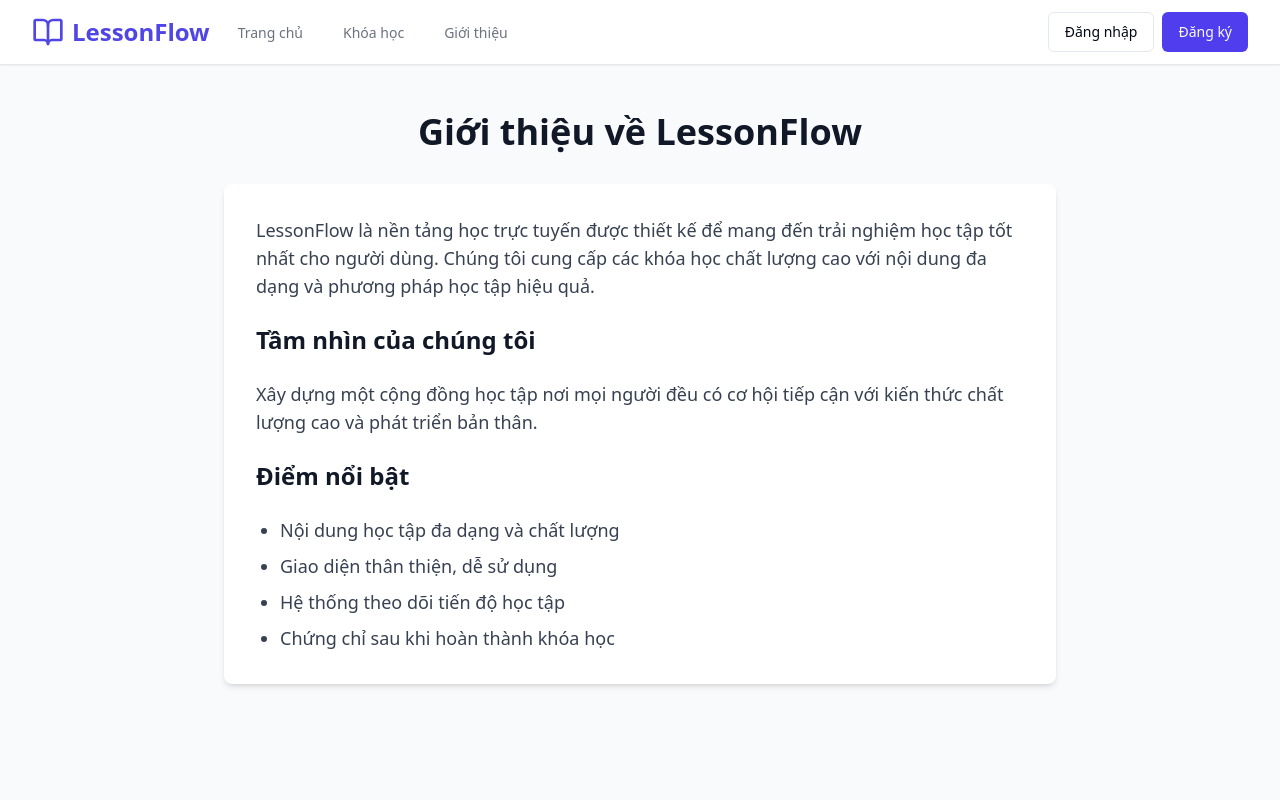
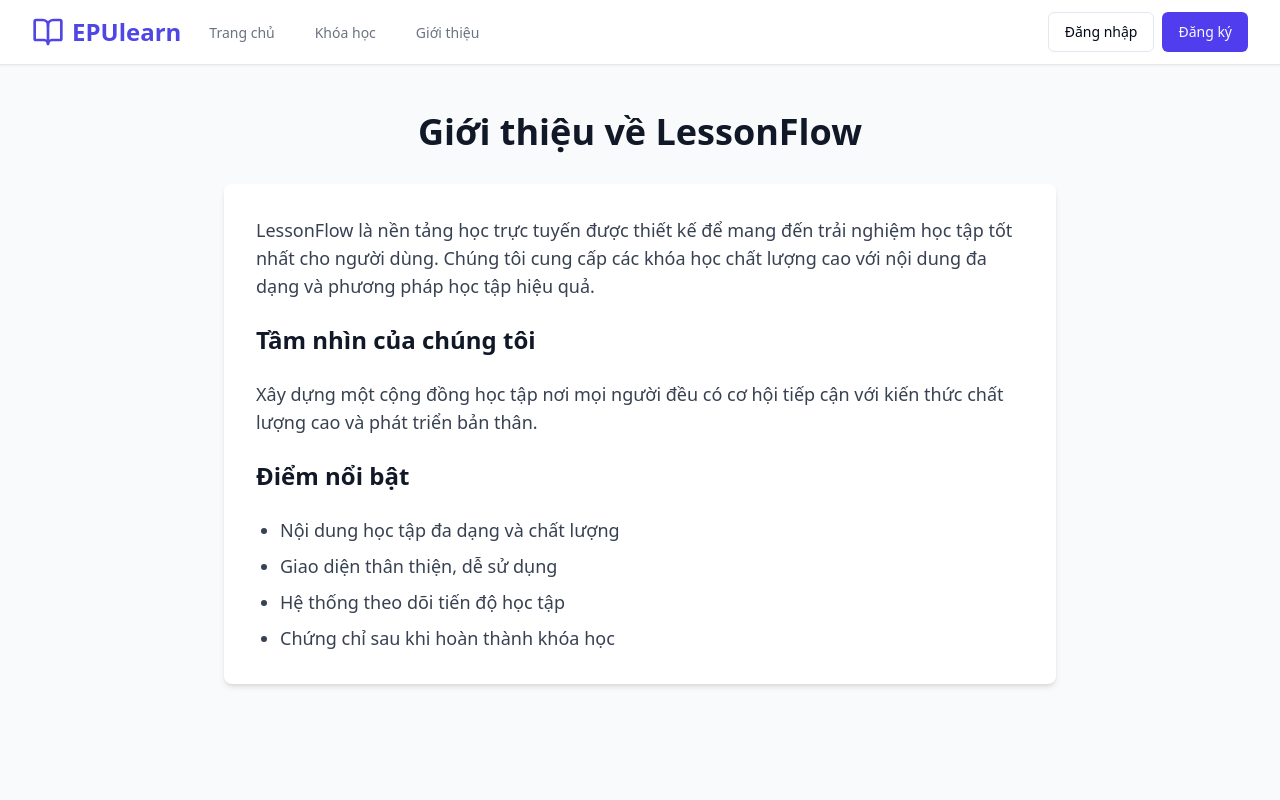
Before and after one commit to tuananh6614/lesson-flow-platform-70-0ec7480a, a React (Vite) app: page /about in a window 1280 px wide. Shown: the top 800 px of the page. Built offline with nearby package versions, Linux system fonts and the light colour scheme.

Commit message:
Rename project to EPUlearn
Rename project name in relevant files.

```diff
--- a/src/components/ui/NavBar.tsx
+++ b/src/components/ui/NavBar.tsx
@@ -41,7 +41,7 @@ export default function NavBar() {
               <Link to="/" className="flex items-center space-x-2">
                 <BookOpen className="h-8 w-8 text-lesson-primary" />
                 <span className="text-2xl font-bold text-lesson-primary">
-                  LessonFlow
+                  EPUlearn
                 </span>
               </Link>
             </div>
```
